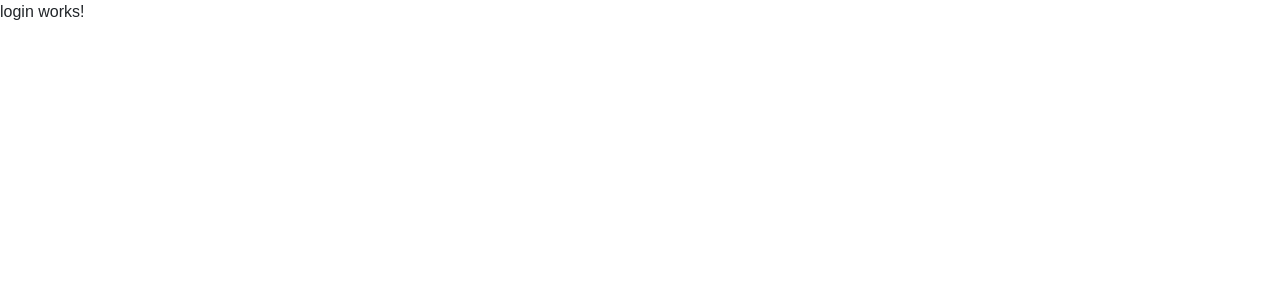
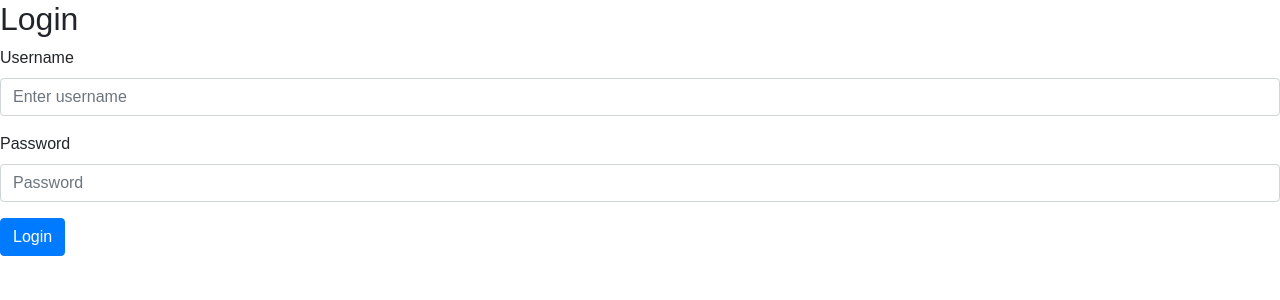
Before and after one commit to ProjectCBL/Wallet-Application, an Angular app in the folder Wallet-Application-Angular/: page / in a window 1280 px wide. Shown: the top 300 px of the page. Built offline with nearby package versions, Linux system fonts and the light colour scheme.

Commit message:
Added login component

```diff
--- a/Wallet-Application-Angular/src/app/access/login/login.component.html
+++ b/Wallet-Application-Angular/src/app/access/login/login.component.html
@@ -1 +1,14 @@
-<p>login works!</p>
+<div>
+    <h2>Login</h2>
+    <form>
+        <div class="form-group">
+            <label for="usernameForm">Username</label>
+            <input type="text" class="form-control" id="usernameForm" placeholder="Enter username" required>
+        </div>
+        <div class="form-group">
+            <label for="passwordForm">Password</label>
+            <input type="password" class="form-control" id="" placeholder="Password" required>
+        </div>
+        <button type="submit" class="btn btn-primary">Login</button>
+    </form>
+<div>
```
